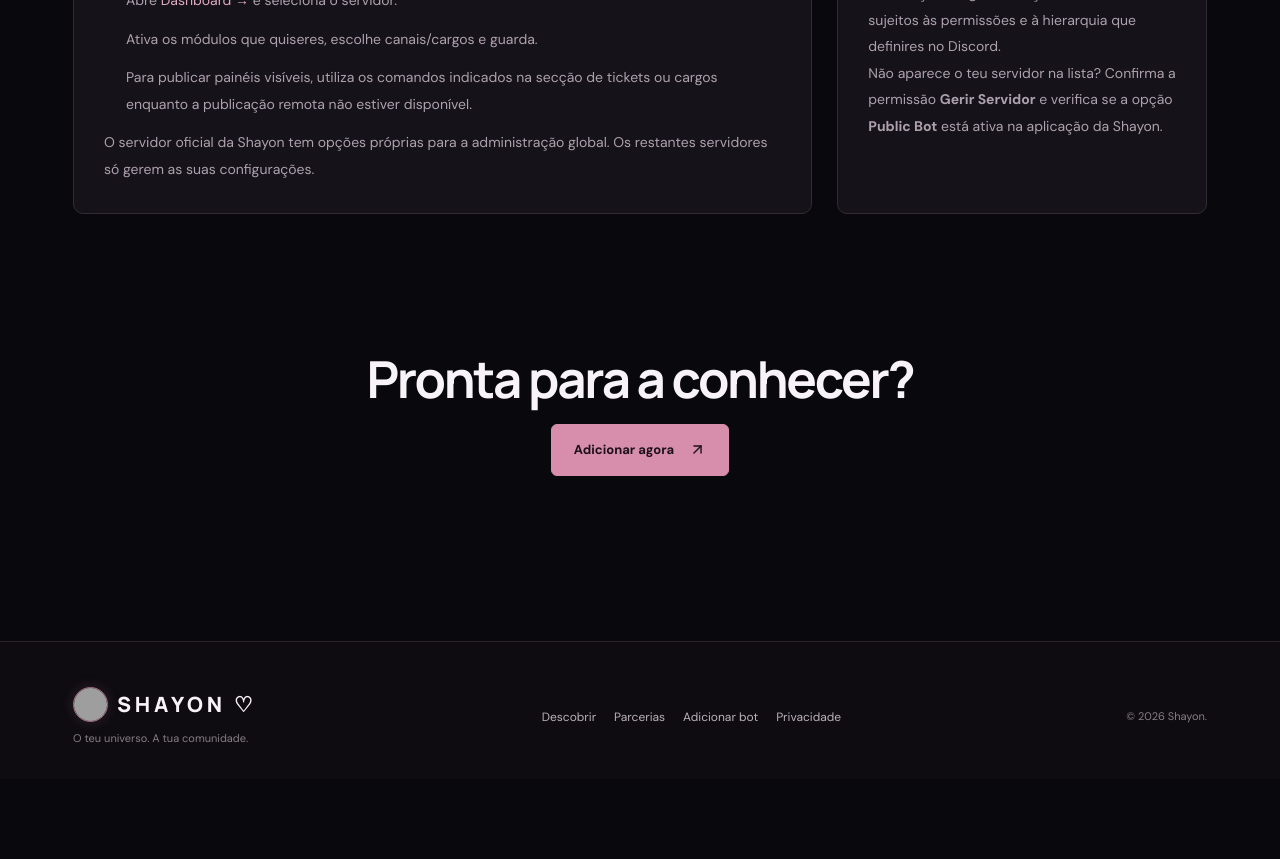
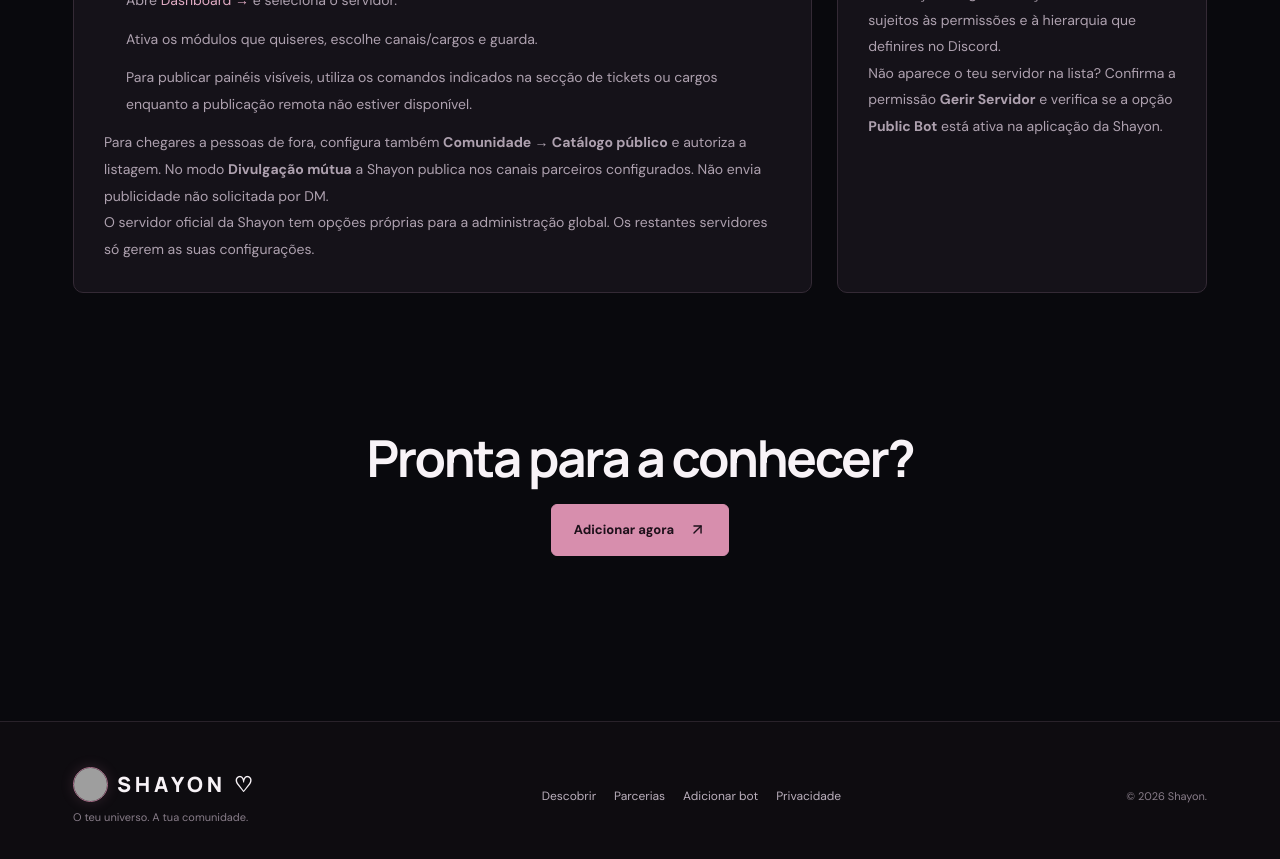
Before and after one commit to oxyzinha/shion-web, a Next.js app: page /adicionar in a window 1280 px wide. Shown: the part 820-1679 px from the top of the page. Before the commit the page ends 1599 px from the top, so only its background shows below. Built offline with nearby package versions, Linux system fonts and the light colour scheme; grey boxes are pictures that could not be loaded; a web font is replaced by a local one.

Commit message:
refactor(site): textos Shayon orientados à descoberta, parcerias e divulgação sem spam

```diff
--- a/src/app/adicionar/page.tsx
+++ b/src/app/adicionar/page.tsx
@@ -18,6 +18,7 @@ export default function AddPage(){
  <li>Abre <Link className="text-link" href="/dashboard">Dashboard →</Link> e seleciona o servidor.</li>
  <li>Ativa os módulos que quiseres, escolhe canais/cargos e guarda.</li>
  <li>Para publicar painéis visíveis, utiliza os comandos indicados na secção de tickets ou cargos enquanto a publicação remota não estiver disponível.</li></ol>
+ <p>Para chegares a pessoas de fora, configura também <b>Comunidade → Catálogo público</b> e autoriza a listagem. No modo <b>Divulgação mútua</b> a Shayon publica nos canais parceiros configurados. Não envia publicidade não solicitada por DM.</p>
  <p>O servidor oficial da Shayon tem opções próprias para a administração global. Os restantes servidores só gerem as suas configurações.</p></section>
  <aside className="content-card"><div className="eyebrow">PERMISSÕES E PROTEÇÃO</div>
  <h2>O que o convite permite?</h2><p><MessageCircle size={17}/> Enviar mensagens, embeds, anexos e entrar em canais de voz.</p>
```
